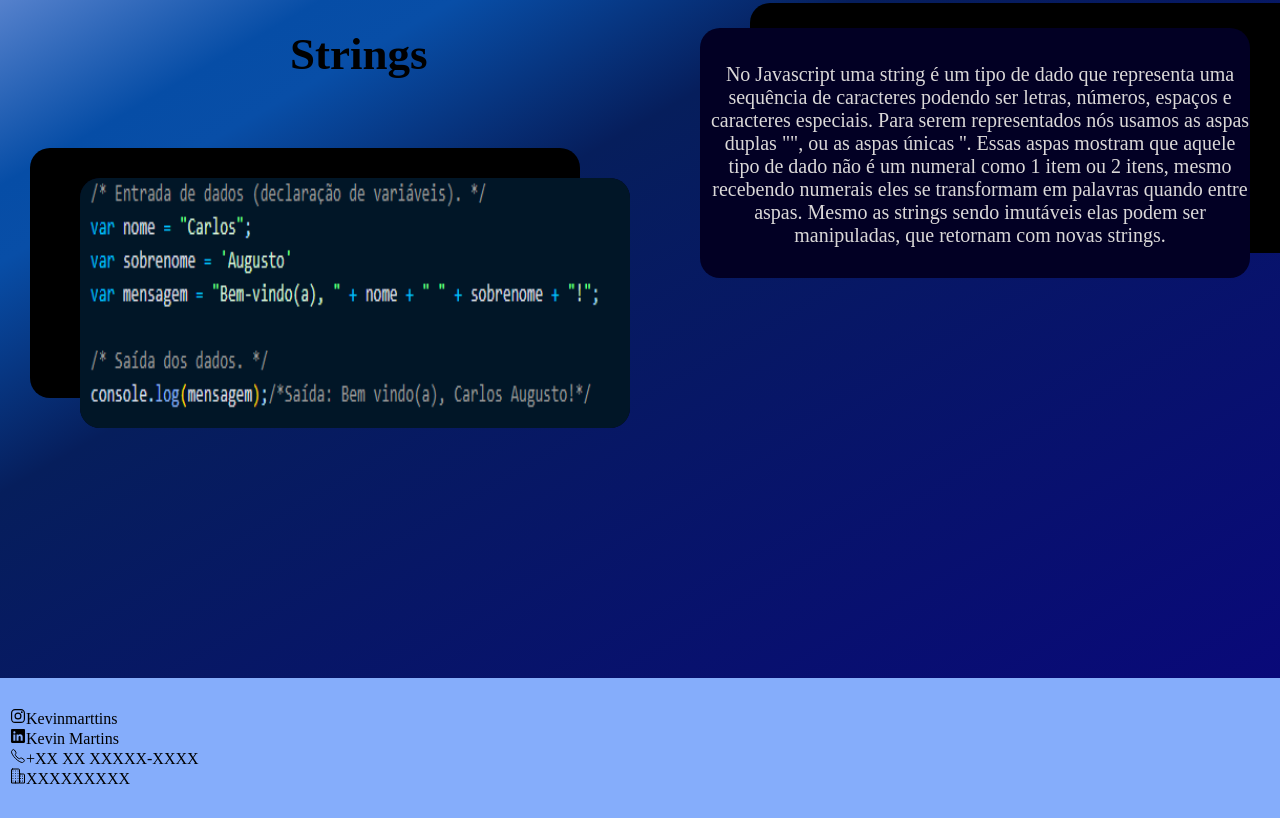
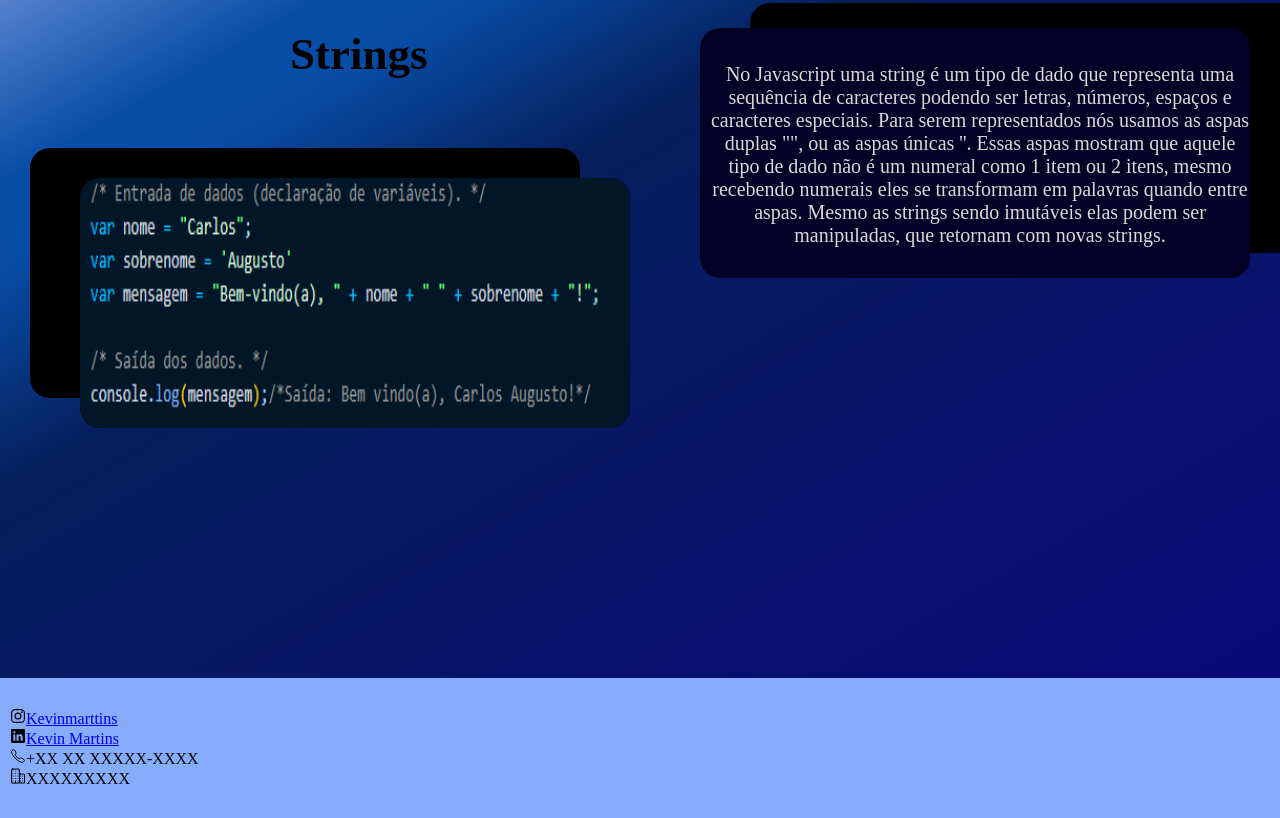
Before and after one commit to kevinhugg/codefee, a plain HTML site: page index.html in a window 1280 px wide. Shown: the part 2522-3340 px from the top of the page. Drawn offline with nearby package versions, Linux system fonts and the light colour scheme; files whose address does not match are found by name.

Commit message:
Add files via upload

```diff
--- a/index.html
+++ b/index.html
@@ -236,9 +236,9 @@
 
     <ul>
 
-      <li><ion-icon name="logo-instagram"></ion-icon>Kevinmarttins</li>
+      <li><ion-icon name="logo-instagram"></ion-icon><a href="https://www.instagram.com/kevinmarttins/">Kevinmarttins</a></li>
 
-      <li><ion-icon name="logo-linkedin"></ion-icon>Kevin Martins</li>
+      <li><ion-icon name="logo-linkedin"></ion-icon><a href="https://www.linkedin.com/feed/?trk=sem-ga_campid.12619604099_asid.149519181115_crid.657343811719_kw.linkedin_d.c_tid.kwd-148086543_n.g_mt.e_geo.9074235">Kevin Martins</a></li>
 
       <li><ion-icon name="call-outline"></ion-icon>+XX XX XXXXX-XXXX</li>
 
```
